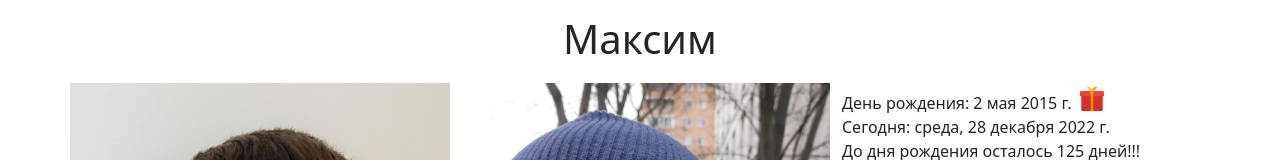
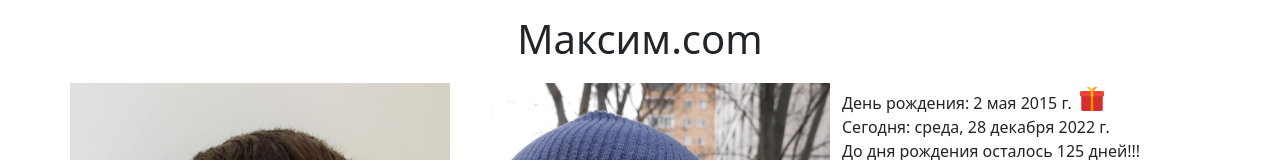
Before and after one commit to LiudmilaBelkova/Maksim_site, a plain HTML site: page index.html in a window 1280 px wide. Shown: the top 160 px of the page. Drawn offline with Linux system fonts and the light colour scheme.

Commit message:
updated ushi.ru tropheys

```diff
--- a/index.html
+++ b/index.html
@@ -12,7 +12,7 @@
     <div class="container">
         <div class="row">
             <div  class="col-12 text-center">
-                <h1 id="top">Максим</h1>
+                <h1 id="top">Максим.com</h1>
             </div>
         </div>
         <div class="row d-md-none">
@@ -227,8 +227,10 @@
           <div class="modal-dialog modal-dialog-centered">
             <div class="modal-content text-center">
               <div class="modal-body">
+
                     <h2>Коллекция трофеев за марафоны</h2>
                     <img src="images/uchi_tropheys.png" id="imgUchiTropheys"  class="img-fluid" />
+
               </div>
 
             </div>
```
Also changed, not shown: images/uchi_tropheys.png.
